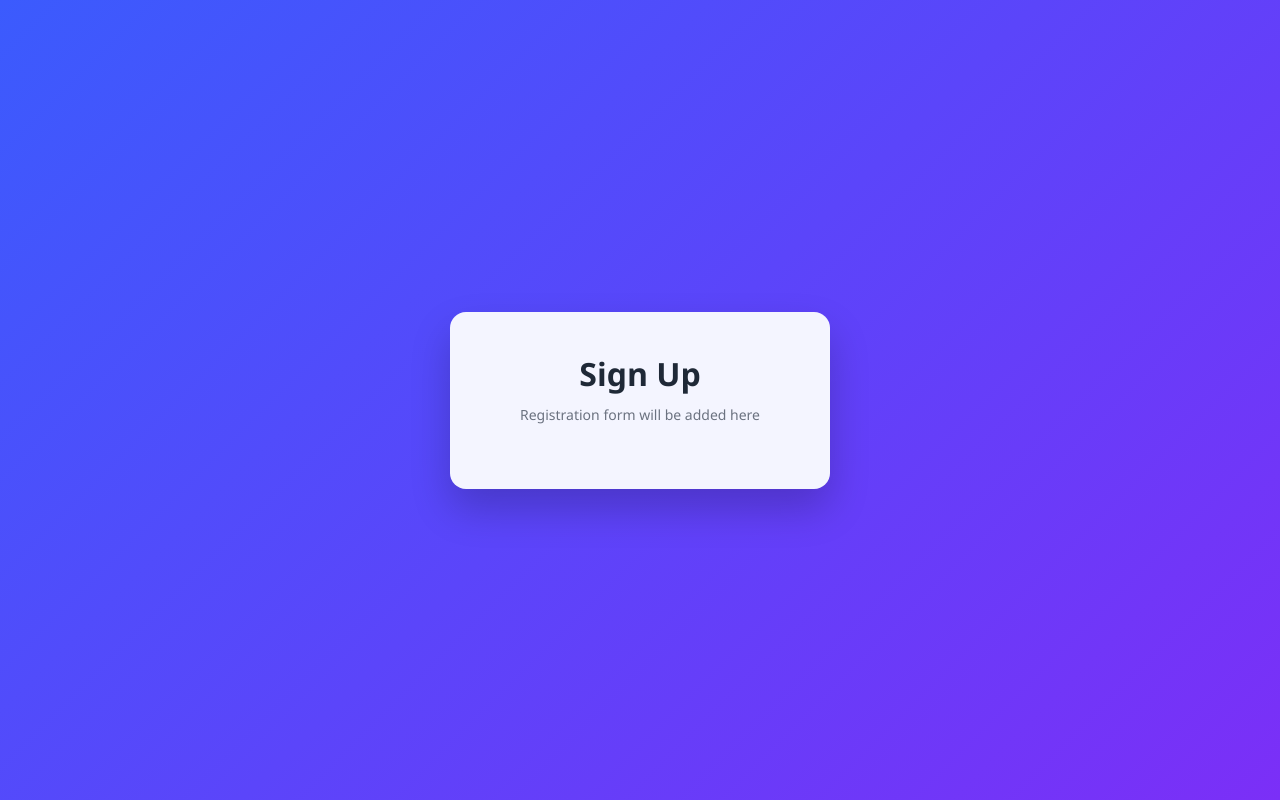
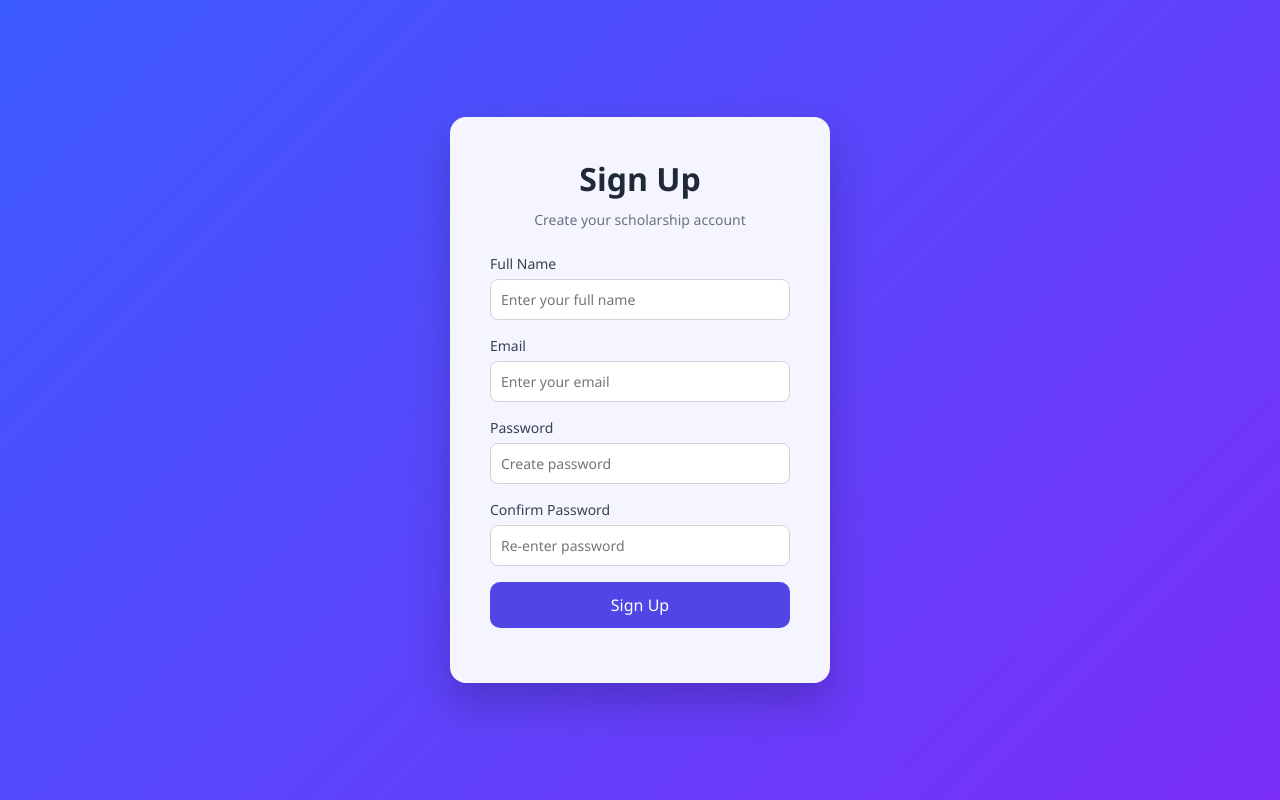
Before and after one commit to HarishBabu2005/scholarship_project, a React (Create React App) app in the folder scholarship-frontend/: page /signup in a window 1280 px wide. Built offline with nearby package versions, Linux system fonts and the light colour scheme.

Commit message:
login and signup page

```diff
--- a/scholarship-frontend/src/pages/Login.jsx
+++ b/scholarship-frontend/src/pages/Login.jsx
@@ -1,10 +1,79 @@
+import { useState } from "react";
 import "../styles/theme.css";
 
 function Login() {
+  const [formData, setFormData] = useState({
+    email: "",
+    password: "",
+  });
+
+  const [errors, setErrors] = useState({});
+
+  const validate = () => {
+    let tempErrors = {};
+
+    if (!formData.email) {
+      tempErrors.email = "Email is required";
+    } else if (!/\S+@\S+\.\S+/.test(formData.email)) {
+      tempErrors.email = "Invalid email format";
+    }
+
+    if (!formData.password) {
+      tempErrors.password = "Password is required";
+    } else if (formData.password.length < 6) {
+      tempErrors.password = "Password must be at least 6 characters";
+    }
+
+    setErrors(tempErrors);
+    return Object.keys(tempErrors).length === 0;
+  };
+
+  const handleSubmit = (e) => {
+    e.preventDefault();
+    if (validate()) {
+      console.log("Login Data:", formData);
+      // Backend API call will be added here
+    }
+  };
+
   return (
     <div className="card">
       <h1>Login</h1>
-      <p>Login form will be added here</p>
+      <p>Access your scholarship dashboard</p>
+
+      <form onSubmit={handleSubmit}>
+        <div className="input-group">
+          <label>Email</label>
+          <input
+            type="email"
+            placeholder="Enter your email"
+            value={formData.email}
+            onChange={(e) =>
+              setFormData({ ...formData, email: e.target.value })
+            }
+          />
+          {errors.email && <div className="error-text">{errors.email}</div>}
+        </div>
+
+        <div className="input-group">
+          <label>Password</label>
+          <input
+            type="password"
+            placeholder="Enter your password"
+            value={formData.password}
+            onChange={(e) =>
+              setFormData({ ...formData, password: e.target.value })
+            }
+          />
+          {errors.password && (
+            <div className="error-text">{errors.password}</div>
+          )}
+        </div>
+
+        <button type="submit" className="btn-primary">
+          Login
+        </button>
+      </form>
     </div>
   );
 }
--- a/scholarship-frontend/src/pages/Signup.jsx
+++ b/scholarship-frontend/src/pages/Signup.jsx
@@ -1,10 +1,117 @@
+import { useState } from "react";
 import "../styles/theme.css";
 
 function Signup() {
+  const [formData, setFormData] = useState({
+    name: "",
+    email: "",
+    password: "",
+    confirmPassword: "",
+  });
+
+  const [errors, setErrors] = useState({});
+
+  const validate = () => {
+    let tempErrors = {};
+
+    if (!formData.name) {
+      tempErrors.name = "Full name is required";
+    }
+
+    if (!formData.email) {
+      tempErrors.email = "Email is required";
+    } else if (!/\S+@\S+\.\S+/.test(formData.email)) {
+      tempErrors.email = "Invalid email format";
+    }
+
+    if (!formData.password) {
+      tempErrors.password = "Password is required";
+    } else if (formData.password.length < 6) {
+      tempErrors.password = "Password must be at least 6 characters";
+    }
+
+    if (formData.confirmPassword !== formData.password) {
+      tempErrors.confirmPassword = "Passwords do not match";
+    }
+
+    setErrors(tempErrors);
+    return Object.keys(tempErrors).length === 0;
+  };
+
+  const handleSubmit = (e) => {
+    e.preventDefault();
+    if (validate()) {
+      console.log("Signup Data:", formData);
+      // Backend API call will be added here
+    }
+  };
+
   return (
     <div className="card">
       <h1>Sign Up</h1>
-      <p>Registration form will be added here</p>
+      <p>Create your scholarship account</p>
+
+      <form onSubmit={handleSubmit}>
+        <div className="input-group">
+          <label>Full Name</label>
+          <input
+            type="text"
+            placeholder="Enter your full name"
+            value={formData.name}
+            onChange={(e) =>
+              setFormData({ ...formData, name: e.target.value })
+            }
+          />
+          {errors.name && <div className="error-text">{errors.name}</div>}
+        </div>
+
+        <div className="input-group">
+          <label>Email</label>
+          <input
+            type="email"
+            placeholder="Enter your email"
+            value={formData.email}
+            onChange={(e) =>
+              setFormData({ ...formData, email: e.target.value })
+            }
+          />
+          {errors.email && <div className="error-text">{errors.email}</div>}
+        </div>
+
+        <div className="input-group">
+          <label>Password</label>
+          <input
+            type="password"
+            placeholder="Create password"
+            value={formData.password}
+            onChange={(e) =>
+              setFormData({ ...formData, password: e.target.value })
+            }
+          />
+          {errors.password && (
+            <div className="error-text">{errors.password}</div>
+          )}
+        </div>
+
+        <div className="input-group">
+          <label>Confirm Password</label>
+          <input
+            type="password"
+            placeholder="Re-enter password"
+            value={formData.confirmPassword}
+            onChange={(e) =>
+              setFormData({ ...formData, confirmPassword: e.target.value })
+            }
+          />
+          {errors.confirmPassword && (
+            <div className="error-text">{errors.confirmPassword}</div>
+          )}
+        </div>
+
+        <button type="submit" className="btn-primary">
+          Sign Up
+        </button>
+      </form>
     </div>
   );
 }
--- a/scholarship-frontend/src/styles/theme.css
+++ b/scholarship-frontend/src/styles/theme.css
@@ -55,3 +55,33 @@ body {
   font-size: 16px;
   cursor: pointer;
 }
+.input-group {
+  margin-bottom: 16px;
+  text-align: left;
+}
+
+.input-group label {
+  font-size: 14px;
+  color: #374151;
+  margin-bottom: 6px;
+  display: block;
+}
+
+.input-group input {
+  width: 100%;
+  padding: 10px;
+  border-radius: 8px;
+  border: 1.5px solid #d1d5db;
+  outline: none;
+  font-size: 14px;
+}
+
+.input-group input:focus {
+  border-color: #4f46e5;
+}
+
+.error-text {
+  font-size: 12px;
+  color: #dc2626;
+  margin-top: 4px;
+}
```
